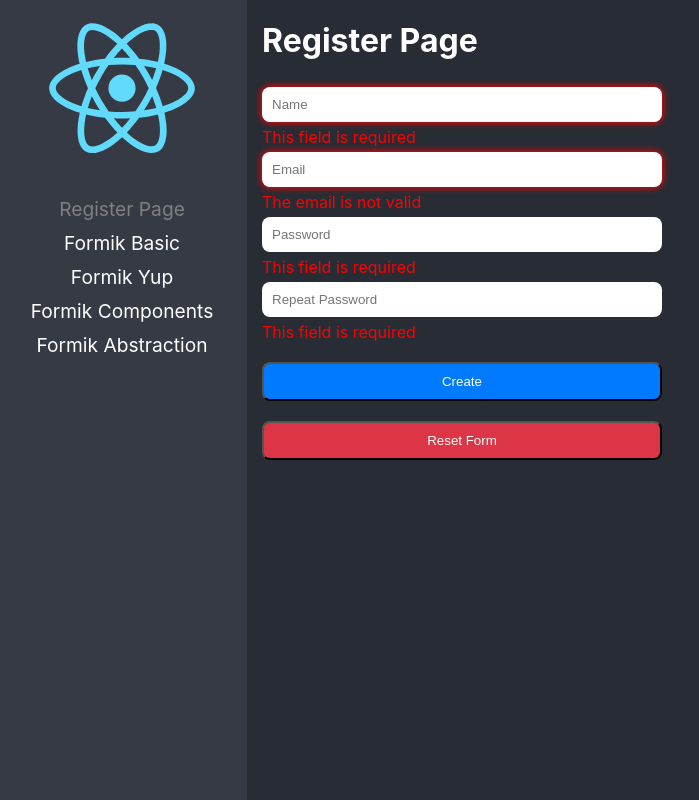
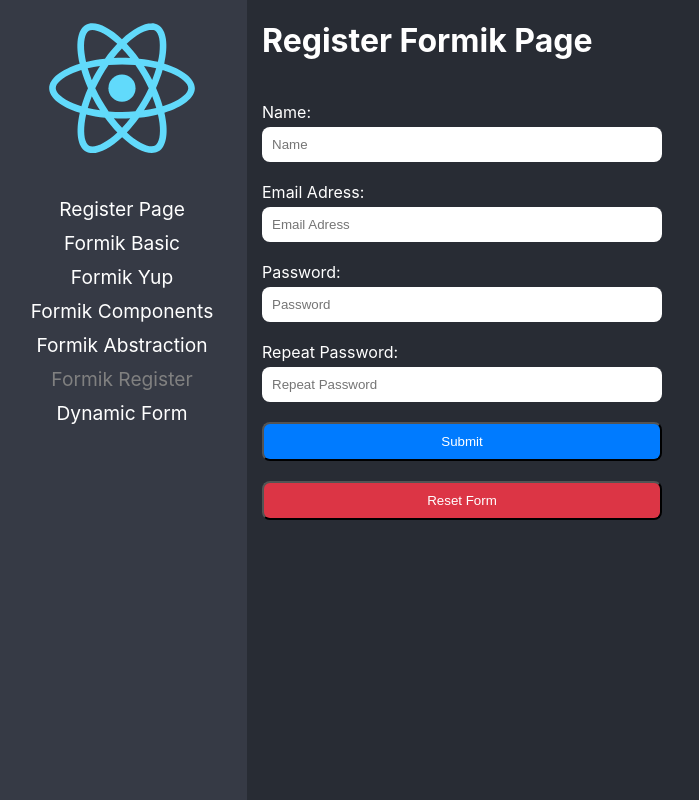
Before and after one commit to emarifer/ts-react-app, a React (Vite) app: page /formik-register in a window 1280 px wide. Before the commit this address led to /register. Shown: the whole page, without its empty margins (3-702 px from the left). Built offline with nearby package versions, Linux system fonts and the light colour scheme.

Commit message:
branch forms-dynamic ready

```diff
--- /dev/null
+++ b/src/03-forms/data/custom-form.json
@@ -0,0 +1,82 @@
+[
+	{
+		"type": "text",
+		"name": "firsName",
+		"placehoder": "First Name",
+		"label": "First Name:",
+		"value": "",
+		"validations": [
+			{
+				"type": "required"
+			},
+			{
+				"type": "minLength",
+				"value": 4
+			},
+			{
+				"type": "maxLength",
+				"value": 15
+			}
+		]
+	},
+	{
+		"type": "text",
+		"name": "lastName",
+		"placehoder": "Last Name",
+		"label": "Last Name:",
+		"value": "",
+		"validations": [
+			{
+				"type": "required"
+			},
+			{
+				"type": "minLength",
+				"value": 4
+			},
+			{
+				"type": "maxLength",
+				"value": 10
+			}
+		]
+	},
+	{
+		"type": "email",
+		"name": "email",
+		"placehoder": "Email Adress",
+		"label": "Email Adress:",
+		"value": "",
+		"validations": [
+			{
+				"type": "required"
+			},
+			{
+				"type": "email"
+			}
+		]
+	},
+	{
+		"type": "select",
+		"name": "favoriteGame",
+		"label": "Favorite Game:",
+		"value": "",
+		"options": [
+			{
+				"id": 1,
+				"label": "Super Smash"
+			},
+			{
+				"id": 2,
+				"label": "Metal Gear"
+			},
+			{
+				"id": 3,
+				"label": "Resident Evil"
+			}
+		],
+		"validations": [
+			{
+				"type": "required"
+			}
+		]
+	}
+]
--- /dev/null
+++ b/src/03-forms/pages/DynamicForm.tsx
@@ -0,0 +1,112 @@
+import formJSON from '../data/custom-form.json';
+import { Formik, Form } from 'formik';
+import * as Yup from 'yup';
+import { MySelect, MyTextInput } from '../components';
+
+import '../styles/styles.css';
+import { ObjectShape } from 'yup/lib/object';
+
+const initialValues: { [key: string]: unknown } = {};
+const requiredFields: { [key: string]: unknown } = {};
+
+for (const input of formJSON) {
+	initialValues[input.name] = input.value;
+
+	if (!input.validations) continue;
+
+	let schema = Yup.string().trim();
+
+	for (const rule of input.validations) {
+		rule.type === 'required' && (schema = schema.required('Required'));
+
+		if (rule.type === 'minLength') {
+			const minLength = (rule as { type: string; value: number }).value;
+			schema = schema.min(
+				minLength,
+				`Must be at least ${minLength} characters`,
+			);
+		}
+
+		if (rule.type === 'maxLength') {
+			const maxLength = (rule as { type: string; value: number }).value;
+			schema = schema.max(maxLength, `Must be ${maxLength} characters or less`);
+		}
+
+		rule.type === 'email' && (schema = schema.email('Invalid email address'));
+	}
+
+	requiredFields[input.name] = schema;
+}
+
+const validationSchema = Yup.object({ ...(requiredFields as ObjectShape) });
+
+export const DynamicForm = () => {
+	console.log(formJSON);
+
+	return (
+		<div>
+			<h1>Dynamic Form</h1>
+
+			<Formik
+				initialValues={initialValues}
+				onSubmit={(value) => {
+					console.log(value);
+				}}
+				validationSchema={validationSchema}
+			>
+				{({ handleReset }) => (
+					<Form noValidate>
+						{formJSON.map(({ label, name, type, placehoder, options }) => {
+							switch (type) {
+								case 'text':
+								case 'email':
+								case 'password':
+									return (
+										<MyTextInput
+											key={name}
+											autoComplete="off"
+											type={type}
+											label={label}
+											name={name}
+											id={name}
+											placeholder={placehoder}
+										/>
+									);
+
+								case 'select':
+									return (
+										<MySelect
+											key={name}
+											type={type}
+											label={label}
+											name={name}
+											id={name}
+										>
+											<option value="">Select an option</option>
+											{options?.map(({ id, label }) => (
+												<option key={id} value={id}>
+													{label}
+												</option>
+											))}
+										</MySelect>
+									);
+
+								default:
+									return <span key={name}>Type: {type} not supported</span>;
+							}
+						})}
+
+						<button type="submit">Submit</button>
+						<button
+							type="button"
+							style={{ background: '#dc3545' }}
+							onClick={handleReset}
+						>
+							Reset Form
+						</button>
+					</Form>
+				)}
+			</Formik>
+		</div>
+	);
+};
--- /dev/null
+++ b/src/03-forms/pages/RegisterFormikPage.tsx
@@ -0,0 +1,84 @@
+import { Formik, Form } from 'formik';
+import * as Yup from 'yup';
+import { MyTextInput } from '../components';
+
+import '../styles/styles.css';
+
+export const RegisterFormikPage = () => (
+	<div>
+		<h1>Register Formik Page</h1>
+
+		<Formik
+			initialValues={{
+				name: '',
+				email: '',
+				password1: '',
+				password2: '',
+			}}
+			onSubmit={(values) => {
+				console.log(values);
+			}}
+			validationSchema={Yup.object({
+				name: Yup.string()
+					.trim()
+					.required('Required')
+					.min(2, 'Must be at least 2 characters')
+					.max(15, 'Must be 15 characters or less'),
+				email: Yup.string()
+					.trim()
+					.required('Required')
+					.email('Invalid email address'),
+				password1: Yup.string()
+					.trim()
+					.required('Required')
+					.min(6, 'Must be at least 6 characters'),
+				password2: Yup.string()
+					.trim()
+					.required('Required')
+					.min(6, 'Must be at least 6 characters')
+					.oneOf([Yup.ref('password1'), null], 'Passwords must match'),
+			})}
+		>
+			{({ handleReset }) => (
+				<Form autoComplete="off">
+					<MyTextInput label="Name:" name="name" id="name" placeholder="Name" />
+
+					<MyTextInput
+						type="email"
+						label="Email Adress:"
+						name="email"
+						id="email"
+						placeholder="Email Adress"
+					/>
+
+					<MyTextInput
+						autoComplete="off"
+						type="password"
+						label="Password:"
+						name="password1"
+						id="password1"
+						placeholder="Password"
+					/>
+
+					<MyTextInput
+						autoComplete="off"
+						type="password"
+						label="Repeat Password:"
+						name="password2"
+						id="password2"
+						placeholder="Repeat Password"
+					/>
+
+					<button type="submit">Submit</button>
+					<button
+						type="button"
+						style={{ background: '#dc3545' }}
+						onClick={handleReset}
+					>
+						Reset Form
+					</button>
+				</Form>
+			)}
+		</Formik>
+	</div>
+);
--- a/src/03-forms/pages/index.ts
+++ b/src/03-forms/pages/index.ts
@@ -1,5 +1,7 @@
+export { DynamicForm } from './DynamicForm';
 export { FormikAbstraction } from './FormikAbstraction';
 export { FormikComponents } from './FormikComponents';
 export { FormikYupPage } from './FormikYupPage';
 export { FormikBasicPage } from './FormikBasicPage';
+export { RegisterFormikPage } from './RegisterFormikPage';
 export { RegisterPage } from './RegisterPage';
--- a/src/routes/Navigation.tsx
+++ b/src/routes/Navigation.tsx
@@ -6,10 +6,12 @@ import {
 	Navigate,
 } from 'react-router-dom';
 import {
+	DynamicForm,
 	FormikAbstraction,
 	FormikBasicPage,
 	FormikComponents,
 	FormikYupPage,
+	RegisterFormikPage,
 	RegisterPage,
 } from '../03-forms/pages';
 import Logo from '../logo.svg';
@@ -60,10 +62,28 @@ export const Navigation = () => (
 							Formik Abstraction
 						</NavLink>
 					</li>
+					<li>
+						<NavLink
+							to="/formik-register"
+							className={({ isActive }) => (isActive ? 'nav-active' : '')}
+						>
+							Formik Register
+						</NavLink>
+					</li>
+					<li>
+						<NavLink
+							to="/dynamic-form"
+							className={({ isActive }) => (isActive ? 'nav-active' : '')}
+						>
+							Dynamic Form
+						</NavLink>
+					</li>
 				</ul>
 			</nav>
 
 			<Routes>
+				<Route path="dynamic-form" element={<DynamicForm />} />
+				<Route path="formik-register" element={<RegisterFormikPage />} />
 				<Route path="formik-abstraction" element={<FormikAbstraction />} />
 				<Route path="formik-components" element={<FormikComponents />} />
 				<Route path="formik-yup" element={<FormikYupPage />} />
```
